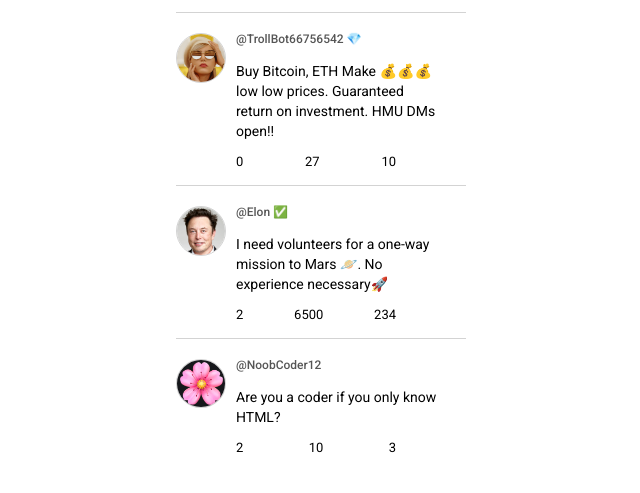
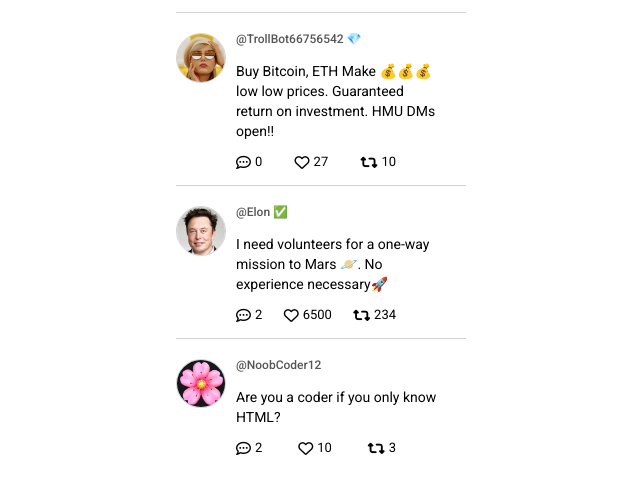
Before and after one commit to Shajedul-Shazid/twitter-clone-twimba-, a website built with Vite: page index.html in a window 1280 px wide. Shown: the part 197-690 px from the top of the page, without its empty margins (319-959 px from the left). Built offline with nearby package versions, Linux system fonts and the light colour scheme.

Commit message:
add fontawesome icons

```diff
--- a/index.html
+++ b/index.html
@@ -3,6 +3,8 @@
 <head><link rel="stylesheet" href="https://cdnjs.cloudflare.com/ajax/libs/normalize/8.0.1/normalize.css">
 	<!-- CSS -->
 	<link rel="stylesheet" href="index.css">
+	<!-- Font-Awesome icon -->
+	<link rel="stylesheet" href="https://cdnjs.cloudflare.com/ajax/libs/font-awesome/6.5.1/css/all.min.css" integrity="sha512-DTOQO9RWCH3ppGqcWaEA1BIZOC6xxalwEsw9c2QQeAIftl+Vegovlnee1c9QX4TctnWMn13TZye+giMm8e2LwA==" crossorigin="anonymous" referrerpolicy="no-referrer" />
 	<!-- Google Fonts -->
 	<link rel="preconnect" href="https://fonts.googleapis.com">
 	<link rel="preconnect" href="https://fonts.gstatic.com" crossorigin>
--- a/index.js
+++ b/index.js
@@ -21,12 +21,15 @@ function getFeedHtml(){
                     <p class="tweet-text">${tweet.tweetText}</p>
                     <div class="tweet-details">
                         <span class="tweet-detail">
+                        <i class="fa-regular fa-comment-dots"></i>
                            ${tweet.replies.length}
                         </span>
                         <span class="tweet-detail">
+                        <i class="fa-regular fa-heart"></i>
                             ${tweet.likes}
                         </span>
                         <span class="tweet-detail">
+                        <i class="fa-solid fa-retweet"></i>
                            ${tweet.retweets}
                         </span>
                     </div>
```
